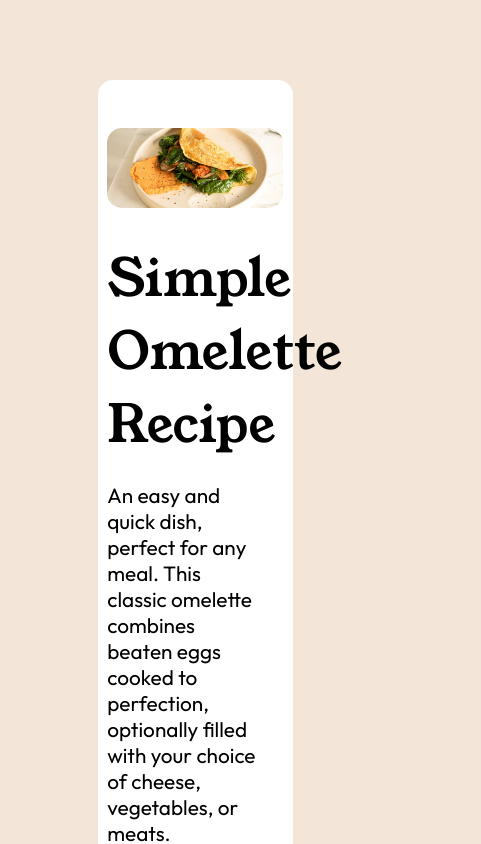
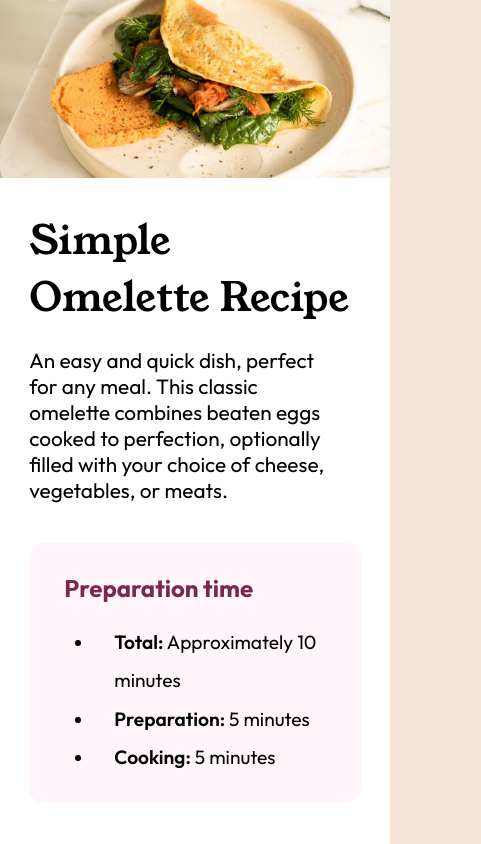
Before and after one commit to horoserp/recipe, a React (Create React App) app: page / in a window 390 px wide. Shown: the top 844 px of the page, 481 px wide, since content can reach past the window. Built offline with nearby package versions, Linux system fonts and the light colour scheme.

Commit message:
Update: Begin mobile optimization.

```diff
--- a/src/App.css
+++ b/src/App.css
@@ -138,3 +138,49 @@
   font-weight: 800;
   padding-right: 75px;
 }
+
+/* Extra small devices (phones, 600px and down) */
+@media only screen and (max-width: 600px) {
+  body {
+    margin: 0;
+  }
+
+  .container {
+    width: 100vw;
+    border-radius: 0px;
+  }
+
+  .recipe-container {
+    width: 100%;
+    padding: 0;
+  }
+
+  img {
+    border-radius: 0;
+  }
+
+  section {
+    width: 85%;
+    margin: 0 auto;
+  }
+
+  h1 {
+    font-size: 2.5rem;
+  }
+}
+
+/* Small devices (portrait tablets and large phones, 600px and up) */
+@media only screen and (min-width: 600px) {
+}
+
+/* Medium devices (landscape tablets, 768px and up) */
+@media only screen and (min-width: 768px) {
+}
+
+/* Large devices (laptops/desktops, 992px and up) */
+@media only screen and (min-width: 992px) {
+}
+
+/* Extra large devices (large laptops and desktops, 1200px and up) */
+@media only screen and (min-width: 1200px) {
+}
```
